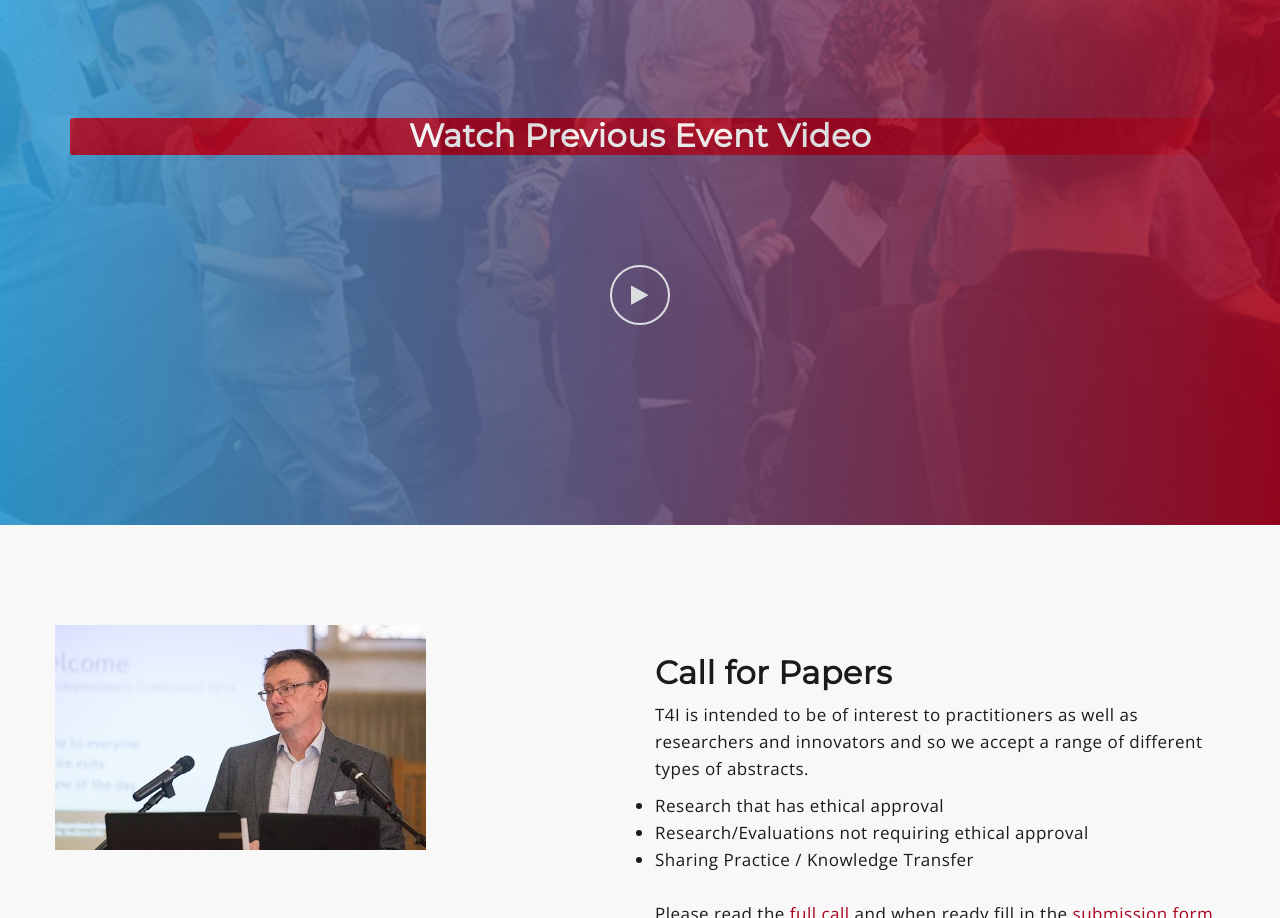
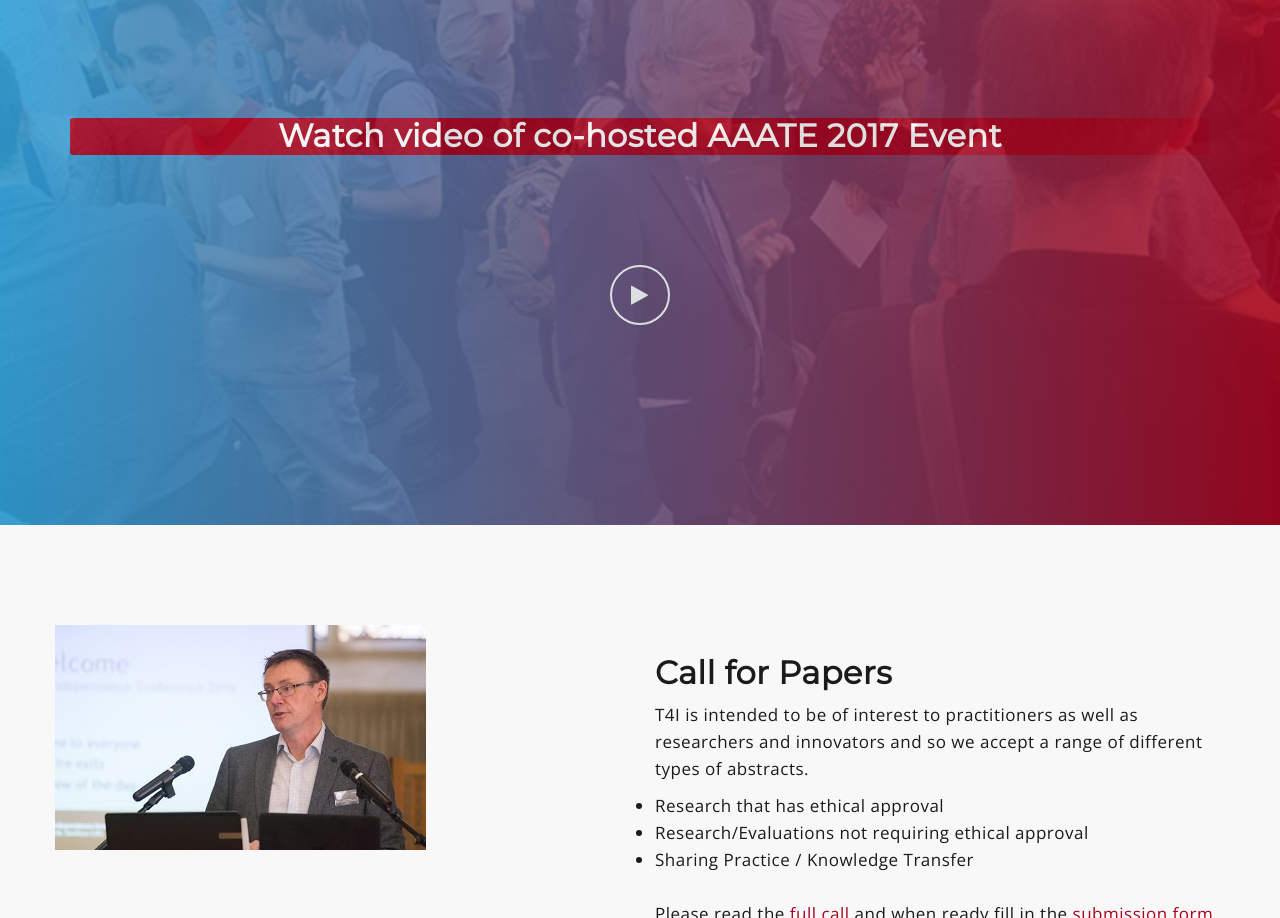
Before and after one commit to SteveALee/t4i2018, a website: page index.html in a window 1280 px wide. Shown: the part 1525-2443 px from the top of the page. Drawn offline with nearby package versions, Linux system fonts and the light colour scheme.

Commit message:
Update video text

```diff
--- a/index.html
+++ b/index.html
@@ -167,7 +167,7 @@
 					<div class="row">
 						<div class="col-md-12">
 							<div class="mu-video-area">
-								<h2>Watch Previous Event Video</h2>
+								<h2>Watch video of co-hosted AAATE 2017 Event</h2>
 								<a class="mu-video-play-btn" href="#"><span class ="hidden">Play video</span><i class="fa fa-play"></i></a>
 							</div>
 						</div>
```
